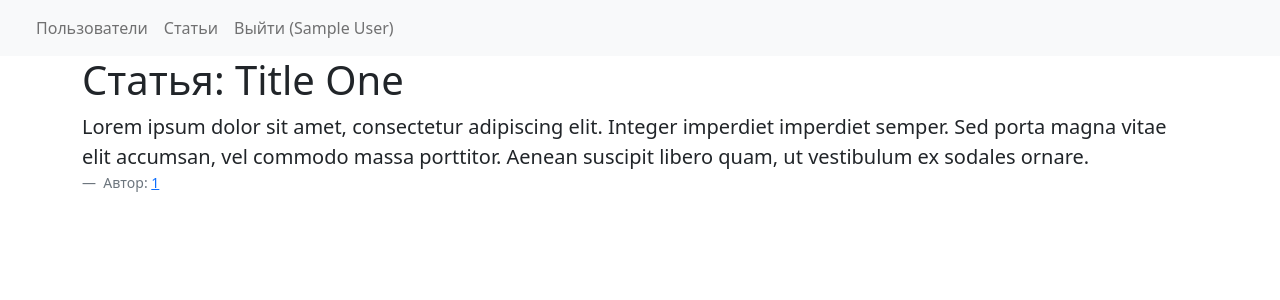
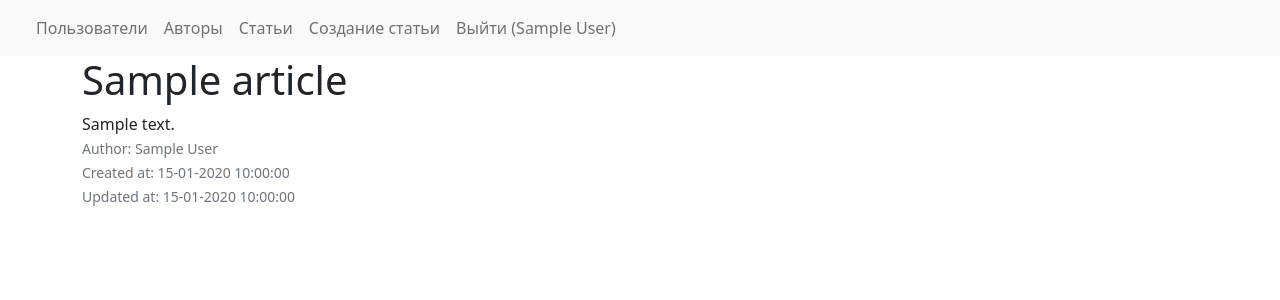
Before and after one commit to krasmich/blog_flask, a Flask app: page /articles/1/ in a window 1280 px wide. Shown: the top 300 px of the page. Run offline with Flask 3, Linux system fonts and the light colour scheme; a user stored in the database is signed in; tables that the repository leaves empty hold one stand-in row (values such as "Sample post"); some libraries are stand-ins or nearby versions.

Commit message:
Lesson 6

```diff
--- a/blog_flask/app.py
+++ b/blog_flask/app.py
@@ -3,6 +3,7 @@ from flask_migrate import Migrate
 
 from blog_flask.articles.views import articles
 from blog_flask.auth.views import auth, login_manager
+from blog_flask.authors.views import authors
 from blog_flask.database import db
 from blog_flask.users.views import users
 
@@ -24,3 +25,4 @@ def register_blueprints(app: Flask):
     app.register_blueprint(users)
     app.register_blueprint(articles)
     app.register_blueprint(auth)
+    app.register_blueprint(authors)
--- a/blog_flask/articles/views.py
+++ b/blog_flask/articles/views.py
@@ -1,60 +1,58 @@
-from flask import Blueprint, render_template, redirect
-from flask_login import login_required
+from flask import Blueprint, render_template, redirect, request, url_for
+from flask_login import login_required, current_user
+from werkzeug.exceptions import NotFound
+
+from blog_flask.database import db
+from blog_flask.forms.article import CreateArticleForm
+from blog_flask.models import Article, Author
 
 articles = Blueprint('articles', __name__, url_prefix='/articles', static_folder='../static')
 
-ARTICLES = [
-    {
-        'id': 1,
-        'title': 'Title One',
-        'text': 'Lorem ipsum dolor sit amet, consectetur adipiscing elit. '
-                'Integer imperdiet imperdiet semper. Sed porta magna vitae elit '
-                'accumsan, vel commodo massa porttitor. Aenean suscipit libero quam, '
-                'ut vestibulum ex sodales ornare.',
-        'author': 1,
-    },
-    {
-        'id': 2,
-        'title': 'Title Two',
-        'text': 'Lorem ipsum dolor sit amet, consectetur adipiscing elit. '
-                'Integer imperdiet imperdiet semper. Sed porta magna vitae elit '
-                'accumsan, vel commodo massa porttitor. Aenean suscipit libero quam, '
-                'ut vestibulum ex sodales ornare.',
-        'author': 2,
-    },
-    {
-        'id': 3,
-        'title': 'Title Three',
-        'text': 'Lorem ipsum dolor sit amet, consectetur adipiscing elit. '
-                'Integer imperdiet imperdiet semper. Sed porta magna vitae elit '
-                'accumsan, vel commodo massa porttitor. Aenean suscipit libero quam, '
-                'ut vestibulum ex sodales ornare.',
-        'author': 3,
-    }
-]
 
-
-@articles.route('/')
-def articles_list():
+@articles.route('/', methods=['GET'])
+def article_list():
+    articles: Article = Article.query.all()
     return render_template(
         'articles/list.html',
-        articles=ARTICLES
+        articles=articles,
     )
 
 
-@articles.route('/<int:pk>/')
-@login_required
-def articles_info(pk: int):
-    article = None
-    for value in ARTICLES:
-        if value['id'] == pk:
-            article = value
-            break
-
-    if not article:
-        redirect('/articles')
-
+@articles.route('/<int:article_id>/', methods=['GET'])
+def articles_info(article_id):
+    _article: Article = Article.query.filter_by(id=article_id).one_or_none()
+    if _article is None:
+        raise NotFound
     return render_template(
         'articles/detail.html',
-        article=article
+        article=_article,
     )
+
+
+@articles.route('/create/', methods=['GET'])
+@login_required
+def create_article_form():
+    form = CreateArticleForm(request.form)
+    return render_template('articles/create.html', form=form)
+
+
+@articles.route('/', methods=['POST'])
+@login_required
+def create_article():
+    form = CreateArticleForm(request.form)
+    if form.validate_on_submit():
+        _article = Article(title=form.title.data.strip(), text=form.text.data)
+        if current_user.author:
+            _article.author_id = current_user.author.id
+        else:
+            author = Author(user_id=current_user.id)
+            db.session.add(author)
+            db.session.flush()
+            _article.author_id = author.id
+
+        db.session.add(_article)
+        db.session.commit()
+
+        return redirect(url_for('articles.articles_info', article_id=_article.id))
+
+    return render_template('articles/create.html', form=form)
--- a/blog_flask/auth/views.py
+++ b/blog_flask/auth/views.py
@@ -2,7 +2,7 @@ from flask import Blueprint, redirect, url_for, render_template, flash, request
 from flask_login import login_required, logout_user, login_user, LoginManager
 
 from blog_flask.auth.models import LoginForm
-from blog_flask.users.models import Users
+from blog_flask.models import Users
 
 auth = Blueprint('auth', __name__, static_folder='../static')
 
--- a/blog_flask/templates/articles/detail.html
+++ b/blog_flask/templates/articles/detail.html
@@ -1,15 +1,22 @@
 {% extends 'base.html' %}
 
-{% block title %} Данные статьи {% endblock %}
+{% block title %}
+    {{ article.title }}
+{% endblock %}
 
 {% block body %}
-    <h1>Статья: {{ article.title }}</h1>
-    <figure>
-        <blockquote class="blockquote">
-            <p>{{ article.text }}</p>
-        </blockquote>
-        <figcaption class="blockquote-footer">
-            Автор: <a href="{{ url_for('users.user_list', pk=article.author.id) }}">{{ article.author }}</a>
-        </figcaption>
-    </figure>
+    <div class="row">
+        <h1>{{ article.title }}</h1>
+    </div>
+    <div class="row">
+        <div class="col-md-12">{{ article.text }}</div>
+    </div>
+
+    <div class="row">
+        <div class="col-6">
+            <div><small class="text-muted">Author: {{ article.author.user.name }}</small></div>
+            <div><small class="text-muted">Created at: {{ article.created_at.strftime('%d-%m-%Y %H:%M:%S') }}</small></div>
+            <div><small class="text-muted">Updated at: {{ article.updated_at.strftime('%d-%m-%Y %H:%M:%S') }}</small></div>
+        </div>
+    </div>
 {% endblock %}
--- a/blog_flask/templates/navbar.html
+++ b/blog_flask/templates/navbar.html
@@ -11,13 +11,23 @@
                     <a class="nav-link" href="{{ url_for('users.user_list') }}">Пользователи</a>
                 </li>
                 <li class="nav-item">
-                    <a class="nav-link" href="{{ url_for('articles.articles_list') }}">Статьи</a>
+                    <a class="nav-link" href="{{ url_for('authors.author_list') }}">Авторы</a>
+                </li>
+                <li class="nav-item">
+                    <a class="nav-link" href="{{ url_for('articles.article_list') }}">Статьи</a>
                 </li>
                 <li class="nav-item">
                 {% if current_user.is_authenticated %}
-                    <a class="nav-link" href="{{ url_for('auth.logout') }}">Выйти ({{ current_user.name }})</a>
+                    <li class="nav-item">
+                        <a class="nav-link" href="{{ url_for('articles.create_article_form') }}">Создание статьи</a>
+                    </li>
+                    <li class="nav-item">
+                        <a class="nav-link" href="{{ url_for('auth.logout') }}">Выйти ({{ current_user.name }})</a>
+                    </li>
                 {% else %}
-                    <a class="nav-link" href="{{ url_for('auth.login') }}">Войти</a>
+                    <li class="nav-item">
+                        <a class="nav-link" href="{{ url_for('auth.login') }}">Войти</a>
+                    </li>
                 {% endif %}
                 </li>
             </ul>
--- a/blog_flask/users/views.py
+++ b/blog_flask/users/views.py
@@ -5,7 +5,7 @@ from werkzeug.security import generate_password_hash
 
 from blog_flask.database import db
 from blog_flask.forms.user import UserRegisterForm
-from blog_flask.users.models import Users
+from blog_flask.models import Users
 
 users = Blueprint('users', __name__, url_prefix='/users', static_folder='../static')
 
--- a/wsgi.py
+++ b/wsgi.py
@@ -11,8 +11,6 @@ def init_db():
     flask init-db
     """
 
-    from blog_flask.users.models import Users
-
     db.create_all()
     print('done!')
 
@@ -24,7 +22,7 @@ def create_users():
     flask create-users
     > done! created users: <User #1 'admin'> <User #2 'james'>
     """
-    from blog_flask.users.models import Users
+    from blog_flask.models import Users
     from werkzeug.security import generate_password_hash
 
     admin = Users(
```
Also changed, not shown: blog_flask/authors/views.py (added, +14 -0 lines), blog_flask/forms/article.py (added, +8 -0 lines), blog_flask/models.py (added, +43 -0 lines), blog_flask/templates/articles/create.html (added, +20 -0 lines), blog_flask/templates/articles/list.html (+22 -9 lines), blog_flask/templates/authors/list.html (added, +16 -0 lines), blog_flask/users/models.py (deleted, +0 -16 lines), blog_flask/authors/__init__.py (added).
